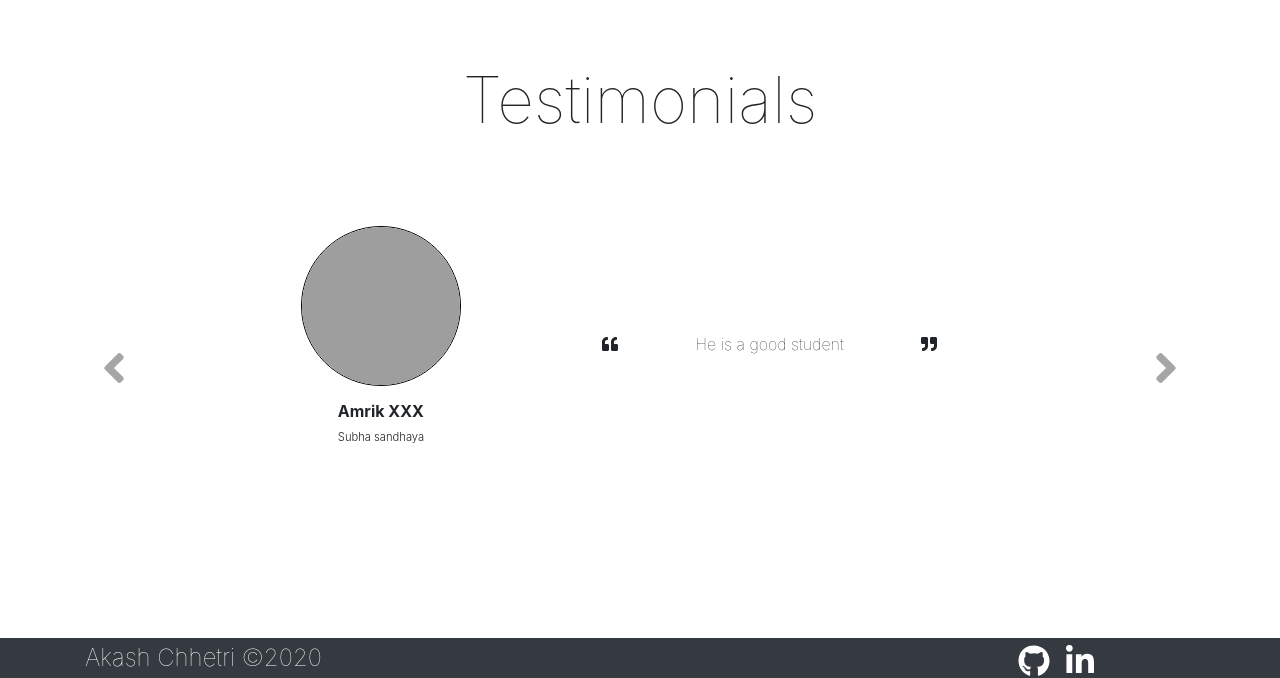
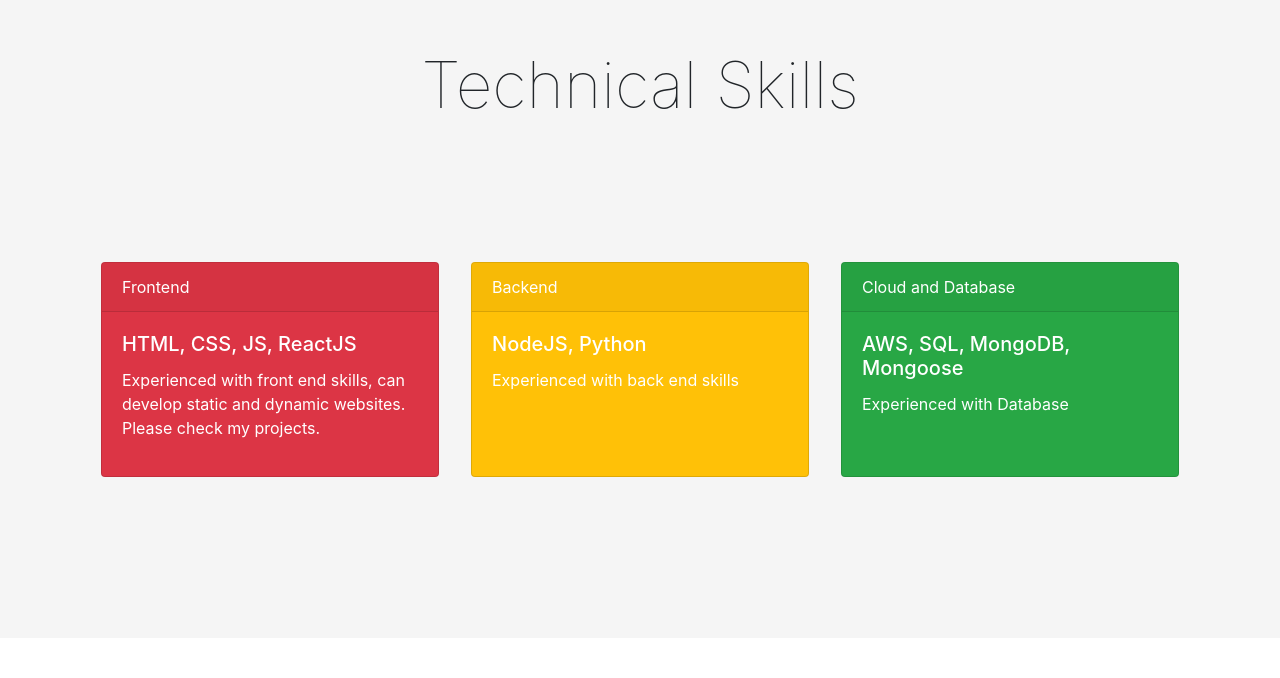
Before and after one commit to achhetr/portfolio, a React (Create React App) app: page / in a window 1280 px wide. Shown: the part 1466-2144 px from the top of the page. Built offline with nearby package versions, Linux system fonts and the light colour scheme; grey boxes are pictures that could not be loaded.

Commit message:
home container hoc added

```diff
--- /dev/null
+++ b/src/Hoc/HomeContainer/HomeContainer.js
@@ -0,0 +1,13 @@
+import React from 'react';
+import homeContainerStyle from './homeContainer.module.css';
+
+const HomeContainer = (props) => {
+	return (
+		<div className={homeContainerStyle.Container}>
+			<h4 className={homeContainerStyle.Title}>{props.title}</h4>
+			{props.children}
+		</div>
+	);
+};
+
+export default HomeContainer;
--- /dev/null
+++ b/src/Hoc/HomeContainer/homeContainer.module.css
@@ -0,0 +1,28 @@
+.Container {
+	width: 100vw;
+	min-height: 80vh;
+	display: flex;
+	flex-direction: column;
+	justify-content: space-evenly;
+	padding-bottom: 6rem;
+	background-color: #f5f5f5;
+}
+
+.Title {
+	font-size: 4rem;
+	font-weight: 100;
+	text-align: center;
+	margin-top: -1rem;
+}
+
+@media (max-width: 30rem) {
+	.Container {
+		padding-bottom: 3rem;
+	}
+
+	.Title {
+		font-size: 2rem;
+		margin-top: 1.5rem;
+		margin-bottom: -2rem;
+	}
+}
--- a/src/components/HomePage/HomePage.js
+++ b/src/components/HomePage/HomePage.js
@@ -3,13 +3,17 @@ import React from 'react';
 import homePageStyle from './homePage.module.css';
 import Home from './Home/Home';
 import Techskills from './Techskills/Techskills';
+import TechskillsCopy from './TechskillsCopy/Techskills';
 import Testimonials from './Testimonials/Testimonials';
+import PersonalBio from './PersonalBio/PersonalBio';
 
 const HomePage = () => (
 	<div className={homePageStyle.HomeContainer}>
 		<Home />
 		<Techskills />
+		<TechskillsCopy />
 		<Testimonials />
+		<PersonalBio />
 	</div>
 );
 
--- /dev/null
+++ b/src/components/HomePage/PersonalBio/PersonalBio.js
@@ -0,0 +1,14 @@
+import React from 'react';
+import { Container } from 'react-bootstrap';
+
+import HomeContainer from '../../../Hoc/HomeContainer/HomeContainer';
+
+const PersonalBio = () => {
+	return (
+		<HomeContainer title="Personal Bio">
+			<Container>Akash</Container>
+		</HomeContainer>
+	);
+};
+
+export default PersonalBio;
--- /dev/null
+++ b/src/components/HomePage/TechskillsCopy/Techskills.js
@@ -0,0 +1,92 @@
+import React from 'react';
+import { Row, Col, Container, Card } from 'react-bootstrap';
+
+import HomeContainer from '../../../Hoc/HomeContainer/HomeContainer';
+import techSkillsStyle from './techSkills.module.css';
+
+const Techskills = () => (
+	<HomeContainer title="Technical Skills">
+		<Container className="mt-5" data-aos="fade-up">
+			<Row noGutters>
+				<Col sm={12} md={4} className={techSkillsStyle.CardFlip}>
+					<div className={techSkillsStyle.CardFront}>
+						<Card bg="danger" text="white">
+							<Card.Header>Frontend</Card.Header>
+							<Card.Body>
+								<Card.Title>HTML, CSS, JS, ReactJS</Card.Title>
+								<Card.Text>
+									Experienced with front end skills, can
+									develop static and dynamic websites. Please
+									check my projects.
+								</Card.Text>
+							</Card.Body>
+						</Card>
+					</div>
+					<div className={techSkillsStyle.CardBack}>
+						<Card bg="primary" text="white">
+							<Card.Header>Frontend</Card.Header>
+							<Card.Body>
+								<Card.Title>HTML, CSS, JS, ReactJS</Card.Title>
+								<Card.Text>
+									Experienced with front end skills, can
+									develop static and dynamic websites. Please
+									check my projects.
+								</Card.Text>
+							</Card.Body>
+						</Card>
+					</div>
+				</Col>
+				<Col sm={12} md={4} className={techSkillsStyle.CardFlip}>
+					<div className={techSkillsStyle.CardFront}>
+						<Card bg="warning" text="white">
+							<Card.Header>Backend</Card.Header>
+							<Card.Body>
+								<Card.Title>NodeJS, Python</Card.Title>
+								<Card.Text>
+									Experienced with back end skills
+								</Card.Text>
+							</Card.Body>
+						</Card>
+					</div>
+					<div className={techSkillsStyle.CardBack}>
+						<Card bg="info" text="white">
+							<Card.Header>Backend</Card.Header>
+							<Card.Body>
+								<Card.Title>NodeJS, Python</Card.Title>
+								<Card.Text>
+									Experienced with back end skills
+								</Card.Text>
+							</Card.Body>
+						</Card>
+					</div>
+				</Col>
+				<Col sm={12} md={4} className={techSkillsStyle.CardFlip}>
+					<div className={techSkillsStyle.CardFront}>
+						<Card bg="success" text="white">
+							<Card.Header>Cloud and Database</Card.Header>
+							<Card.Body>
+								<Card.Title>
+									AWS, SQL, MongoDB, Mongoose
+								</Card.Title>
+								<Card.Text>Experienced with Database</Card.Text>
+							</Card.Body>
+						</Card>
+					</div>
+					<div className={techSkillsStyle.CardBack}>
+						<Card bg="dark" text="white">
+							<Card.Header>Cloud and Database</Card.Header>
+							<Card.Body>
+								<Card.Title>
+									AWS, SQL, MongoDB, Mongoose
+								</Card.Title>
+								<Card.Text>Experienced with Database</Card.Text>
+							</Card.Body>
+						</Card>
+					</div>
+				</Col>
+			</Row>
+		</Container>
+	</HomeContainer>
+);
+
+export default Techskills;
--- /dev/null
+++ b/src/components/HomePage/TechskillsCopy/techSkills.module.css
@@ -0,0 +1,76 @@
+.Container {
+	width: 100vw;
+	min-height: 80vh;
+	display: flex;
+	flex-direction: column;
+	justify-content: space-evenly;
+	padding-bottom: 6rem;
+	background-color: #f5f5f5;
+}
+
+.Title {
+	font-size: 4rem;
+	font-weight: 100;
+	text-align: center;
+	margin-top: -1rem;
+}
+
+.ImageContainer {
+	padding: 3rem;
+}
+
+.CardFlip {
+	display: flex;
+}
+
+.CardFlip > div {
+	--webkit-backface-visibility: hidden;
+	backface-visibility: hidden;
+	transition: transform 300ms;
+	transition-timing-function: linear;
+	width: 100%;
+	height: 100%;
+	margin: 0.5rem;
+	padding: 0.5rem;
+	display: flex;
+}
+
+.CardFront {
+	transform: rotateY(0deg);
+}
+
+.CardBack {
+	transform: rotateY(180deg);
+	position: absolute;
+	top: 0;
+}
+
+.CardFlip:hover .CardFront {
+	transform: rotateY(-180deg);
+}
+
+.CardFlip:hover .CardBack {
+	transform: rotateY(0deg);
+}
+
+.CardFront > div {
+	width: 100%;
+	height: 100%;
+}
+
+.CardBack > div {
+	width: 100%;
+	height: 100%;
+}
+
+@media (max-width: 30rem) {
+	.Container {
+		padding-bottom: 3rem;
+	}
+
+	.Title {
+		font-size: 2rem;
+		margin-top: 1.5rem;
+		margin-bottom: -2rem;
+	}
+}
```
